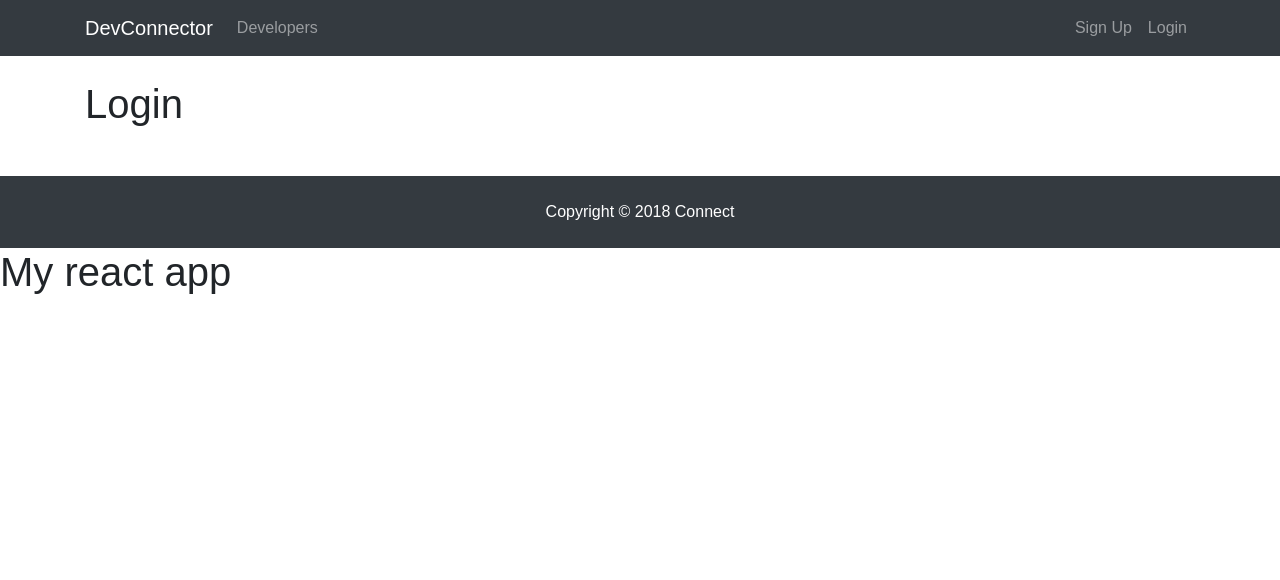
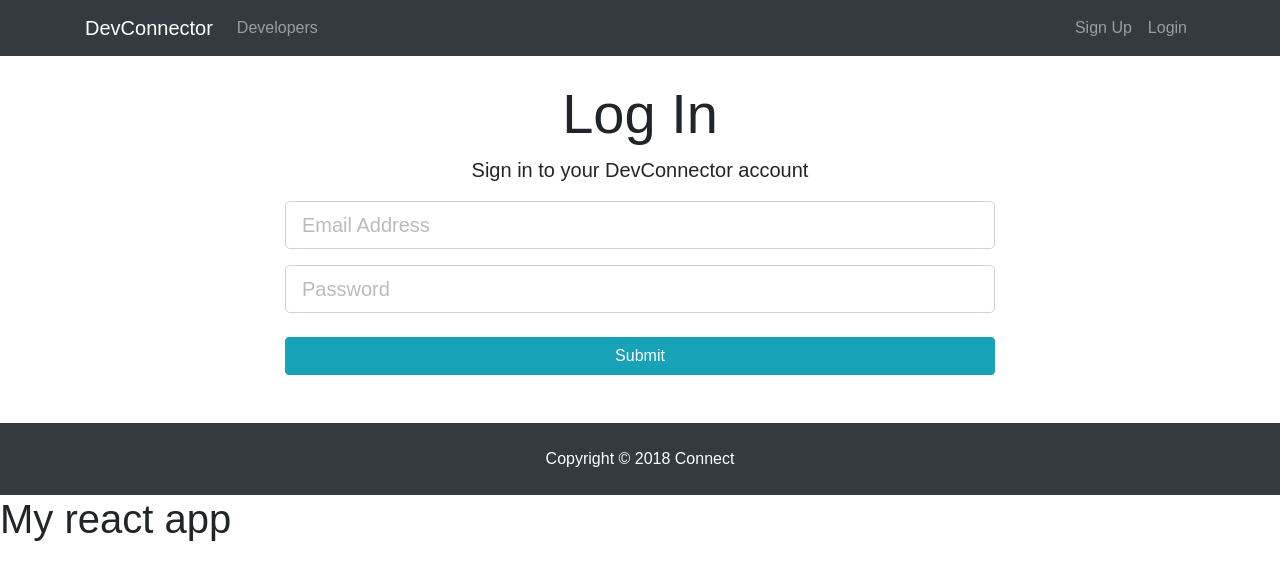
Before and after one commit to ErickDelgado/social-network-web-app, a React (Create React App) app in the folder client/: page /login in a window 1280 px wide. Shown: the top 580 px of the page. Built offline with nearby package versions, Linux system fonts and the light colour scheme.

Commit message:
building out login component
Co-Authored-By: Erick Delgado <erickdelgado@users.noreply.github.com>

```diff
--- a/client/src/App.js
+++ b/client/src/App.js
@@ -19,7 +19,6 @@ class App extends Component {
       <div className="container">
       <Route exact path="/register" component={Register}/>
       <Route exact path="/login" component={Login}/>
-
       </div>
       <Footer/>
       <h1>My react app</h1>
--- a/client/src/components/auth/login.js
+++ b/client/src/components/auth/login.js
@@ -1,11 +1,52 @@
 import React, { Component } from 'react';
 
 class Login extends Component {
+  constructor() {
+    super();
+    this.state = {
+      email: '',
+      password: '',
+      errors: {}
+    }
+    this.onChange = this.onChange.bind(this);
+    this.onSubmit = this.onSubmit.bind(this);
+  }
+  onChange(e) {
+    this.setState({[e.target.name]: e.target.value})
+  }
+  onSubmit(e) {
+    e.preventDefault();
+
+    const user = {
+      email: this.state.email,
+      password: this.state.password,
+    }
+
+    console.log(user);
+  }
   render() {
     return(
       <div>
-      <h1>Login</h1>
+      <div className="login">
+        <div className="container">
+          <div className="row">
+            <div className="col-md-8 m-auto">
+              <h1 className="display-4 text-center">Log In</h1>
+              <p className="lead text-center">Sign in to your DevConnector account</p>
+              <form action="dashboard.html">
+                <div className="form-group">
+                  <input type="email" className="form-control form-control-lg" placeholder="Email Address" name="email" value={this.state.email} onChange={this.onChange}/>
+                </div>
+                <div className="form-group">
+                  <input type="password" className="form-control form-control-lg" placeholder="Password" name="password" value={this.state.password} onChange={this.onChange} />
+                </div>
+                <input type="submit" className="btn btn-info btn-block mt-4" />
+              </form>
+            </div>
+          </div>
+        </div>
       </div>
+    </div>
     )
   }
 };
```
